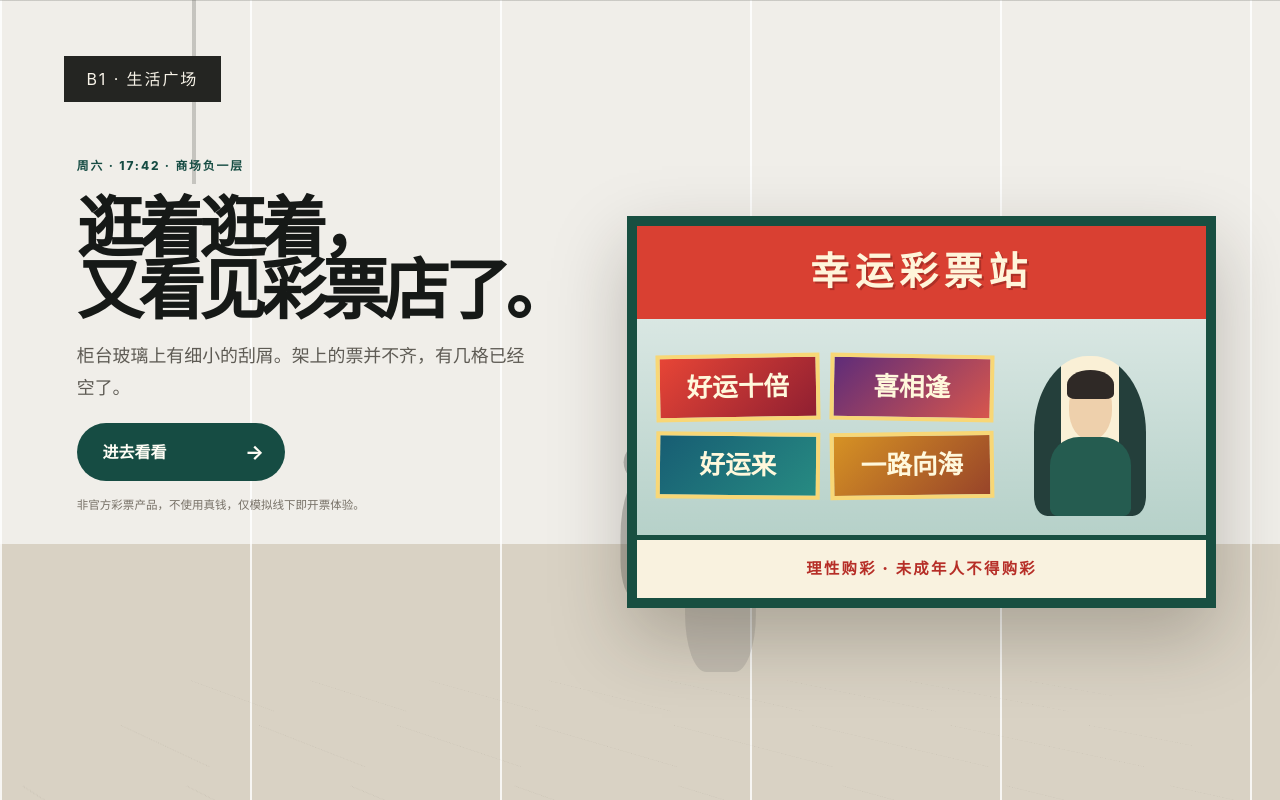
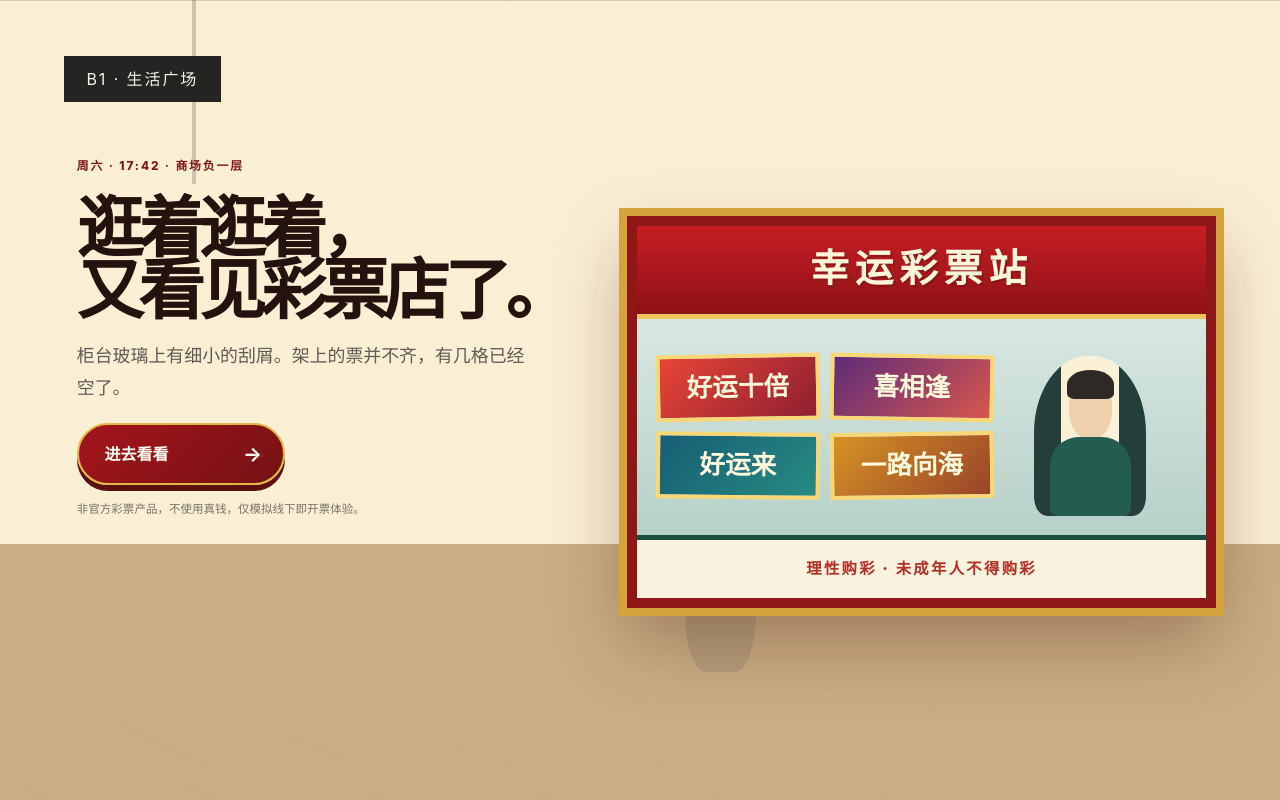
Before and after one commit to owan-lin/scratch-lottery-simulator, a Next.js app: page / in a window 1280 px wide. Built offline with nearby package versions, Linux system fonts and the light colour scheme.

Commit message:
style: add red retro lottery shop theme

```diff
--- a/app/globals.css
+++ b/app/globals.css
@@ -2918,3 +2918,79 @@ body {
 .ticket-cell:nth-child(2n) {
   background: #bfc2bf;
 }
+
+/* UI branch final override · 红金老式福彩站 */
+:root {
+  --paper: #efe0c5;
+  --paper-deep: #cfb88f;
+  --ink: #24120e;
+  --muted: #775e4f;
+  --green: #7e1718;
+  --red: #b3131b;
+  --gold: #e0ae36;
+  --line: rgba(88, 33, 22, 0.22);
+  --shadow: 0 28px 76px rgba(83, 23, 16, 0.25);
+}
+
+body {
+  background:
+    radial-gradient(circle at 50% -10%, rgba(255, 244, 205, 0.9), transparent 28rem),
+    repeating-linear-gradient(90deg, rgba(126, 23, 24, 0.035) 0 1px, transparent 1px 24px),
+    #ead9ba;
+}
+
+.shop-header,
+.scratch-topbar {
+  background: rgba(122, 20, 22, 0.95);
+  border-bottom: 4px solid #dfad3f;
+  color: #fff1c9;
+}
+
+.shop-header .eyebrow,
+.shop-header span,
+.scratch-topbar span {
+  color: #f6d987;
+}
+
+.counter-panel,
+.ticket-shelf,
+.budget-card,
+.wandering-card {
+  background: linear-gradient(rgba(255, 250, 232, 0.95), rgba(242, 224, 190, 0.92));
+  border: 2px solid rgba(143, 56, 35, 0.25);
+}
+
+.product-card {
+  border: 2px solid rgba(139, 48, 31, 0.24);
+  box-shadow:
+    0 16px 0 rgba(116, 24, 25, 0.08),
+    0 28px 54px rgba(83, 23, 16, 0.16);
+}
+
+.product-detail {
+  background:
+    repeating-linear-gradient(0deg, rgba(135, 64, 39, 0.035) 0 1px, transparent 1px 6px),
+    #fff7e5;
+}
+
+.primary-action {
+  background: linear-gradient(135deg, #a3151b, #751114);
+  border: 2px solid #e2b747;
+  box-shadow: 0 6px 0 #5d1012;
+}
+
+.mall-scene {
+  background: linear-gradient(rgba(255, 246, 221, 0.78) 0 68%, #c9ae83 68%), #ead7b3;
+}
+
+.lottery-kiosk {
+  border-color: #8f1719;
+  box-shadow:
+    0 0 0 8px #d4a33c,
+    0 32px 70px rgba(66, 17, 14, 0.32);
+}
+
+.kiosk-light {
+  background: linear-gradient(#c61e25, #8e1116);
+  border-bottom: 5px solid #edc35b;
+}
```
